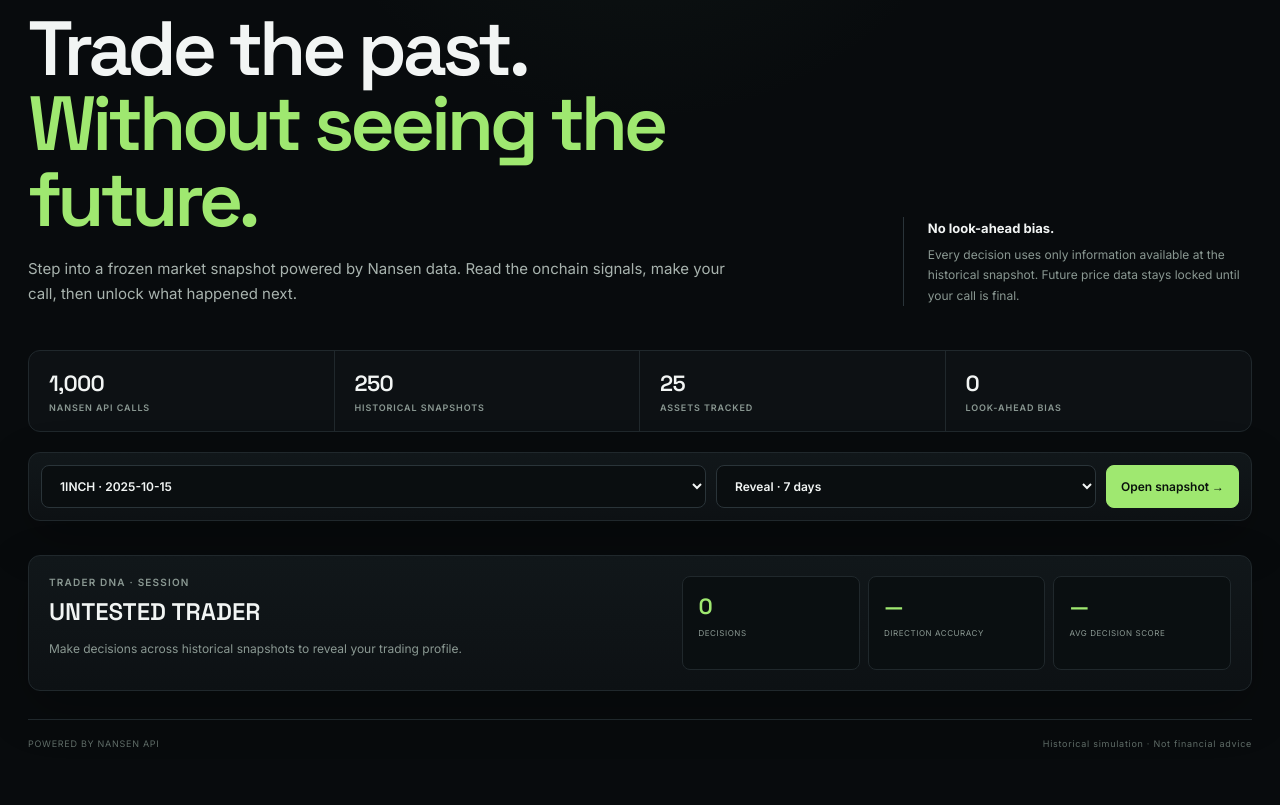
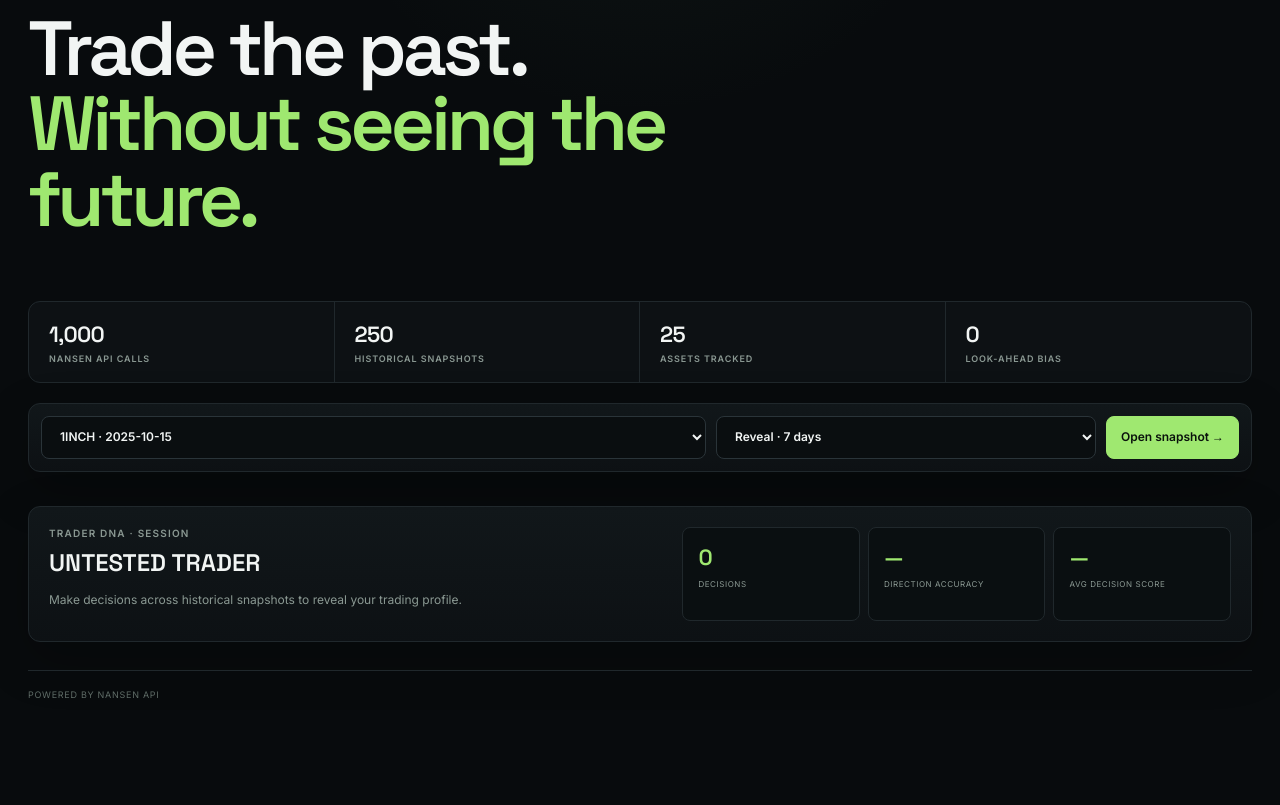
Before and after one commit to bykaralord25/nansen-time-machine, a Flask app: page / in a window 1280 px wide. Shown: the part 151-956 px from the top of the page. After the commit the page ends 849 px from the top, so only its background shows below. Run offline with Flask 3, Linux system fonts and the light colour scheme.

Commit message:
Remove added UI copy and keep redesign visual only

```diff
--- a/app/templates/index.html
+++ b/app/templates/index.html
@@ -2,7 +2,7 @@
 <html lang="en"><head><meta charset="utf-8"><meta name="viewport" content="width=device-width,initial-scale=1"><title>Nansen Time Machine</title><link rel="stylesheet" href="/static/style.css"></head>
 <body><main class="shell">
 <header><div class="brand"><div class="brandmark">N</div><h1>Nansen <span>/ Time Machine</span></h1></div><div class="status"><i></i> POINT-IN-TIME DATA · LIVE BUILD</div></header>
-<section class="hero"><div><div class="eyebrow">HISTORICAL ONCHAIN INTELLIGENCE</div><h2>Trade the past.<br><em>Without seeing the future.</em></h2><p>Step into a frozen market snapshot powered by Nansen data. Read the onchain signals, make your call, then unlock what happened next.</p></div><div class="hero-note"><strong>No look-ahead bias.</strong>Every decision uses only information available at the historical snapshot. Future price data stays locked until your call is final.</div></section>
+<section class="hero"><div><div class="eyebrow">HISTORICAL ONCHAIN INTELLIGENCE</div><h2>Trade the past.<br><em>Without seeing the future.</em></h2></div></section>
 <section class="proof"><div><strong>1,000</strong><span>NANSEN API CALLS</span></div><div><strong>250</strong><span>HISTORICAL SNAPSHOTS</span></div><div><strong>25</strong><span>ASSETS TRACKED</span></div><div><strong>0</strong><span>LOOK-AHEAD BIAS</span></div></section>
 <section class="controls card"><select id="scenario" aria-label="Historical snapshot"></select><select id="horizon" aria-label="Reveal horizon"><option value="1d">Reveal · 24 hours</option><option value="7d" selected>Reveal · 7 days</option><option value="30d">Reveal · 30 days</option></select><button id="load">Open snapshot →</button></section>
 <section id="game" class="hidden"><div class="snapshot-head"><h2><span id="symbol">—</span><small id="date">—</small></h2><strong id="price">FUTURE LOCKED</strong></div>
@@ -12,7 +12,7 @@
 <section class="decision card"><div class="decision-top"><h3>Make your decision</h3><span>Future remains hidden until locked</span></div><div class="choices"><button data-decision="BUY">↗ BUY</button><button data-decision="PASS">● PASS</button><button data-decision="SHORT">↘ SHORT</button></div><button id="reveal" disabled>Lock decision & reveal future</button></section></section>
 <section id="result" class="result hidden card"><div><div class="label">REVEALED OUTCOME</div><h2 id="resultTitle">—</h2><p id="resultStory"></p><button id="next">Next snapshot →</button></div><div class="score"><strong id="score">—</strong><small id="return">—</small></div></section>
 <section class="dna card"><div><div class="label">TRADER DNA · SESSION</div><h2 id="dnaTitle">UNTESTED TRADER</h2><p id="dnaText">Make decisions across historical snapshots to reveal your trading profile.</p></div><div class="dnaStats"><div><strong id="played">0</strong><span>DECISIONS</span></div><div><strong id="accuracy">—</strong><span>DIRECTION ACCURACY</span></div><div><strong id="avgscore">—</strong><span>AVG DECISION SCORE</span></div></div></section>
-<footer><span>POWERED BY NANSEN API</span><span>Historical simulation · Not financial advice</span></footer></main>
+<footer><span>POWERED BY NANSEN API</span></footer></main>
 <script>
 let current=null,choice=null,scenarios=[],stats={played:0,correct:0,totalScore:0,buy:0,pass:0,short:0};const $=id=>document.getElementById(id);const money=n=>{const s=n>0?'+':n<0?'−':'';const a=Math.abs(n||0);return `${s}$${a>=1e6?(a/1e6).toFixed(1)+'M':a>=1e3?(a/1e3).toFixed(1)+'K':a.toFixed?a.toFixed(0):a}`};
 function paintFlow(values){const max=Math.max(...values.map(v=>Math.abs(v)),1);[['sm',values[0]],['whale',values[1]],['ex',values[2]],['pnl',values[3]]].forEach(([id,v])=>{const bar=$('bar-'+id);bar.style.height=`${Math.max(8,Math.abs(v)/max*112)}px`;bar.classList.toggle('neg',v<0);$('chart-'+id).textContent=money(v)})}
```
